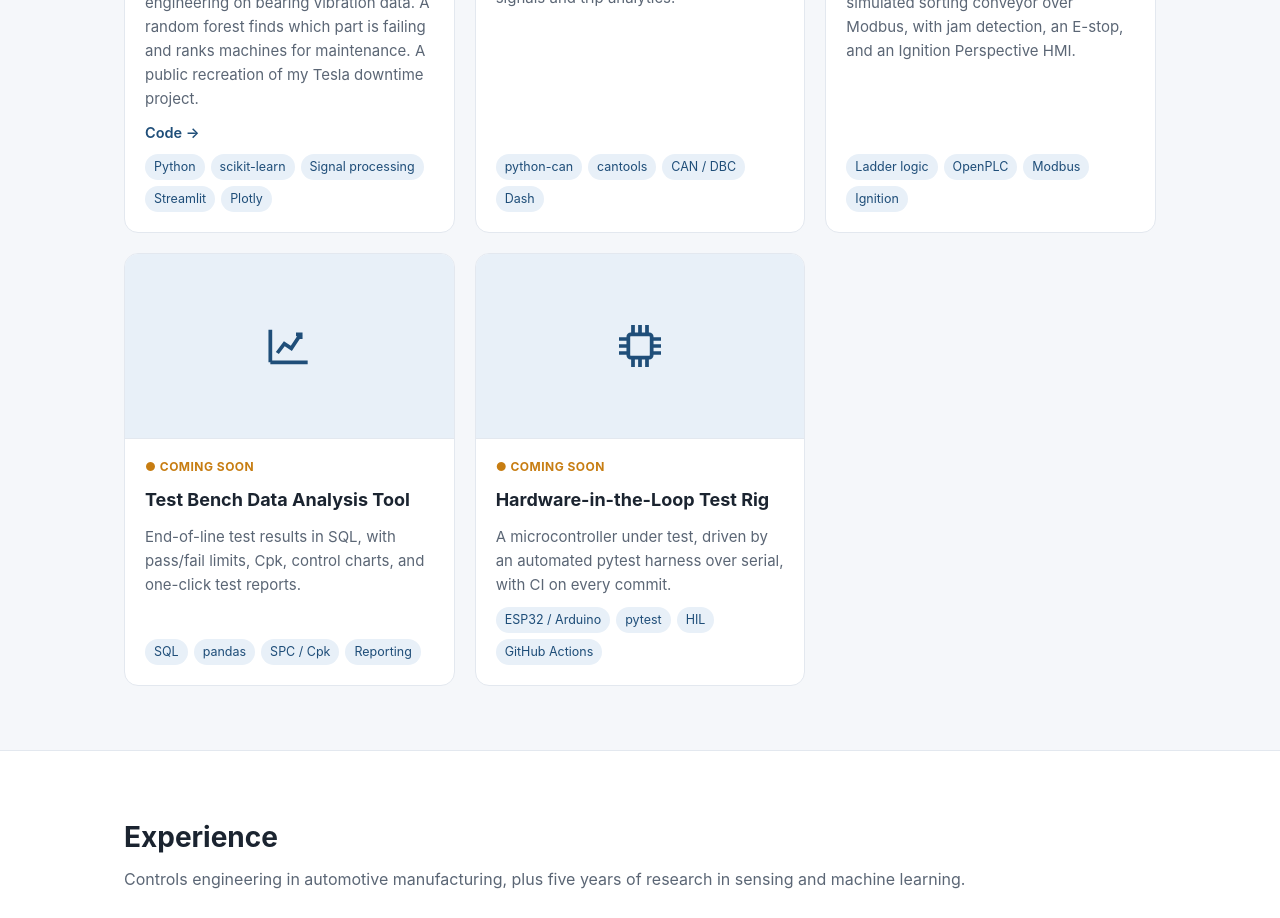
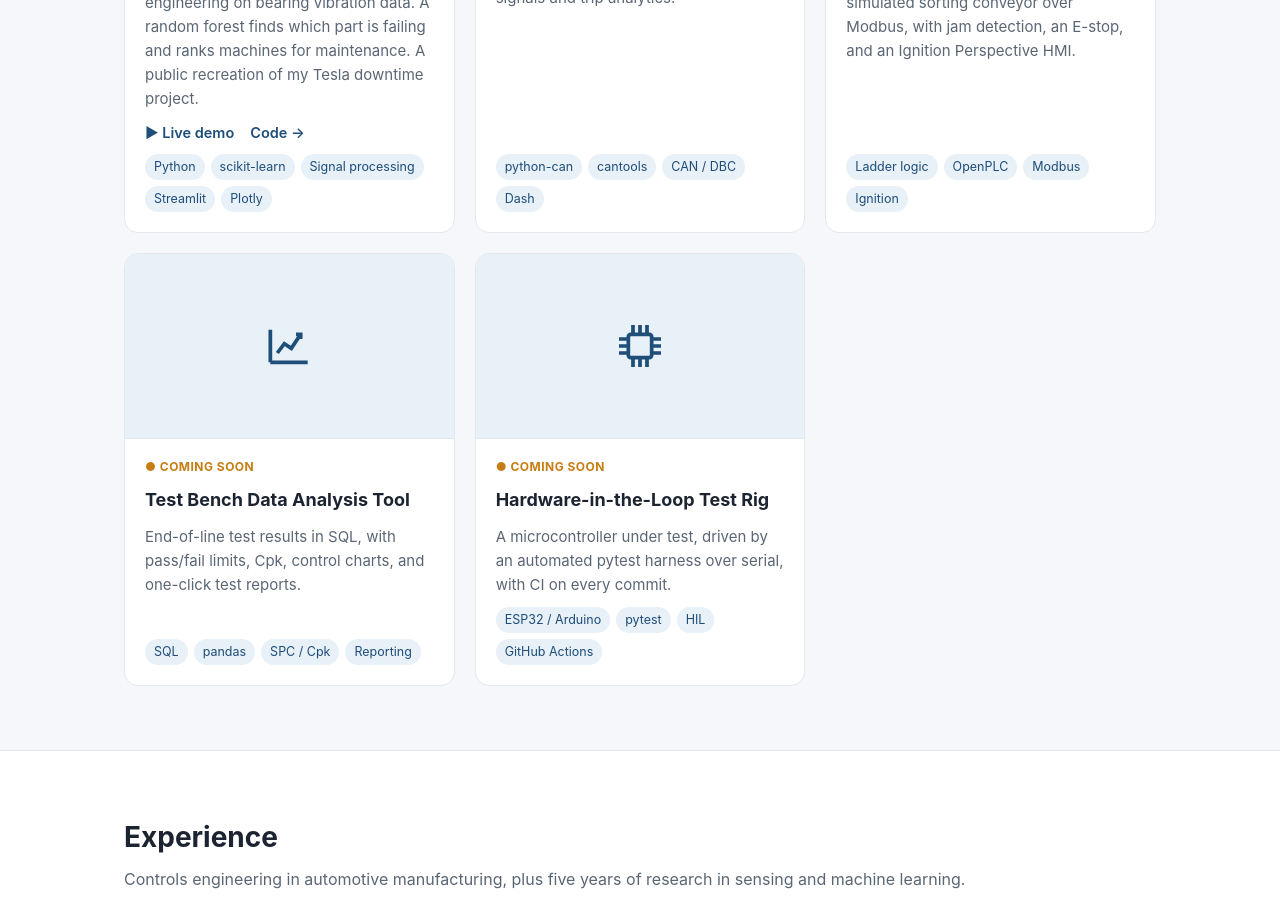
Before and after one commit to hregmi77/hregmi77.github.io, a plain HTML site: page index.html in a window 1280 px wide. Shown: the part 1200-2118 px from the top of the page. Drawn offline with Linux system fonts and the light colour scheme.

Commit message:
Add live demo link, disable Jekyll
Co-Authored-By: Claude Opus 5.5 <noreply@anthropic.com>
Claude-Session: https://claude.ai/code/session_01VAbBQpRKnNPcfXByRkxnfi

```diff
--- a/index.html
+++ b/index.html
@@ -154,6 +154,7 @@
           <p>Envelope analysis and feature engineering on bearing vibration data. A random forest
              finds which part is failing and ranks machines for maintenance. A public recreation of my Tesla downtime project.</p>
           <div class="links">
+            <a href="https://hregmi77-fault-prediction.streamlit.app" target="_blank" rel="noopener">▶ Live demo</a>
             <a href="https://github.com/hregmi77/machine-fault-prediction" target="_blank" rel="noopener">Code →</a>
           </div>
           <div class="tags"><span class="tag">Python</span><span class="tag">scikit-learn</span><span class="tag">Signal processing</span><span class="tag">Streamlit</span><span class="tag">Plotly</span></div>
```
Also changed, not shown: 1 other file.
